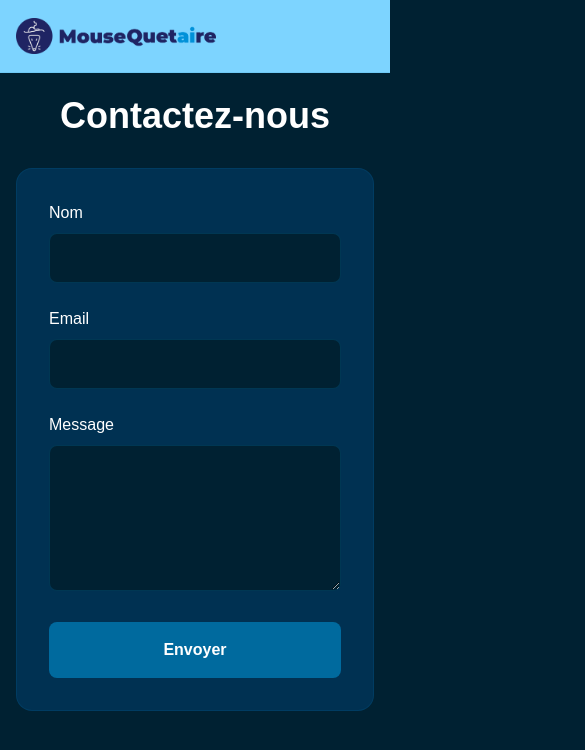
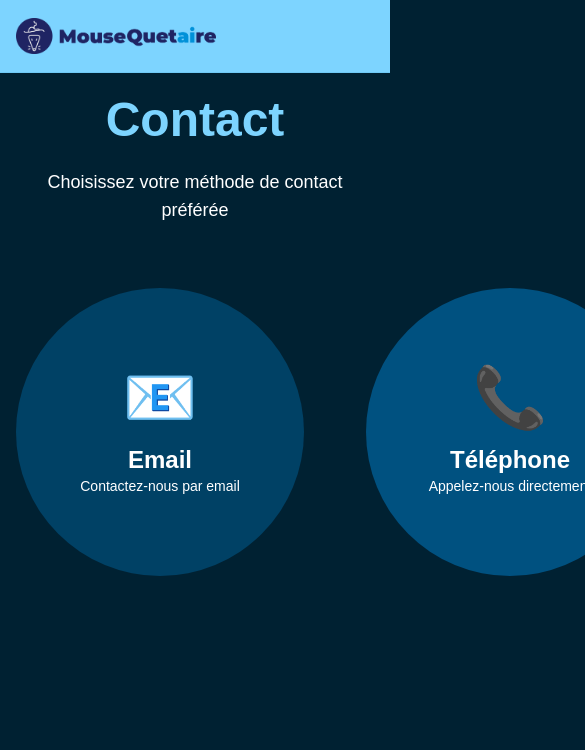
Before and after one commit to IlanDeVinci/mousequetaire-site, a Next.js app: page /contact in a window 390 px wide. Shown: the top 750 px of the page, 585 px wide, since content can reach past the window. Built offline with nearby package versions, Linux system fonts and the light colour scheme.

Commit message:
page contact

```diff
--- a/app/contact/page.js
+++ b/app/contact/page.js
@@ -1,78 +1,227 @@
 "use client";
-import { useState } from "react";
 import Navbar from "../../components/Navbar";
+import { useState, useCallback, useEffect } from "react";
+
+const contactOptions = [
+	{
+		icon: "📧",
+		title: "Email",
+		description: "Contactez-nous par email",
+		content: (
+			<div className="flex flex-col items-center gap-6">
+				<h3 className="text-3xl font-bold mb-4">Contact par Email</h3>
+				<p className="text-lg mb-6">
+					Envoyez-nous un message et nous vous répondrons dans les plus brefs
+					délais
+				</p>
+				<form className="w-full max-w-md flex flex-col gap-4">
+					<input
+						type="email"
+						placeholder="Votre email"
+						className="w-full p-3 rounded bg-white/10 text-white border border-white/20"
+					/>
+					<textarea
+						placeholder="Votre message"
+						rows={5}
+						className="w-full p-3 rounded bg-white/10 text-white border border-white/20"
+					/>
+					<button className="bg-[#7DD4FF] text-[#002132] font-bold py-3 px-6 rounded">
+						Envoyer
+					</button>
+				</form>
+			</div>
+		),
+		bgColor: "#004165",
+	},
+	{
+		icon: "📞",
+		title: "Téléphone",
+		description: "Appelez-nous directement",
+		content: (
+			<div className="flex flex-col items-center gap-6">
+				<h3 className="text-3xl font-bold mb-4">Contact Téléphonique</h3>
+				<p className="text-lg mb-6">
+					Disponible du lundi au vendredi, de 9h à 18h
+				</p>
+				<a
+					href="tel:+33123456789"
+					className="text-2xl hover:text-[#7DD4FF]">
+					+33 1 23 45 67 89
+				</a>
+			</div>
+		),
+		bgColor: "#005180",
+	},
+	{
+		icon: "💬",
+		title: "Chat",
+		description: "Discutez en direct",
+		content: (
+			<div className="flex flex-col items-center gap-6">
+				<h3 className="text-3xl font-bold mb-4">Chat en Direct</h3>
+				<p className="text-lg mb-6">
+					Notre équipe est disponible pour répondre à vos questions
+				</p>
+				<button className="bg-[#7DD4FF] text-[#002132] font-bold py-3 px-6 rounded">
+					Démarrer le chat
+				</button>
+			</div>
+		),
+		bgColor: "#006A9E",
+	},
+];
 
 export default function Contact() {
-	const [formData, setFormData] = useState({
-		name: "",
-		email: "",
-		message: "",
-	});
+	// Simplify state management
+	const [activeModal, setActiveModal] = useState(null);
+	const [isExpanded, setIsExpanded] = useState(false);
+	const [isAnimating, setIsAnimating] = useState(false);
+	const [circlePosition, setCirclePosition] = useState(null);
 
-	const handleSubmit = (e) => {
-		e.preventDefault();
-		// Ajoutez ici la logique d'envoi du formulaire
-		console.log(formData);
-	};
+	useEffect(() => {
+		const handleEsc = (e) => {
+			if (e.key === "Escape" && !isAnimating && activeModal !== null) {
+				closeModal();
+			}
+		};
+		window.addEventListener("keydown", handleEsc);
+		return () => window.removeEventListener("keydown", handleEsc);
+	}, [isAnimating, activeModal]);
+
+	const handleCircleClick = useCallback(
+		(e, index) => {
+			if (isAnimating) return;
+			setIsAnimating(true);
+			document.body.style.overflow = "hidden";
+
+			const rect = e.currentTarget.getBoundingClientRect();
+			const windowCenter = {
+				x: window.innerWidth / 2,
+				y: window.innerHeight / 2,
+			};
+
+			setCirclePosition({
+				index,
+				rect,
+				transform: {
+					translateX: windowCenter.x - (rect.left + rect.width / 2),
+					translateY: windowCenter.y - (rect.top + rect.height / 2),
+					scale:
+						Math.max(
+							window.innerWidth / rect.width,
+							window.innerHeight / rect.height
+						) * 1.1,
+				},
+			});
+
+			setActiveModal(index);
+			requestAnimationFrame(() => {
+				setIsExpanded(true);
+				setTimeout(() => setIsAnimating(false), 700);
+			});
+		},
+		[isAnimating]
+	);
+
+	const closeModal = useCallback(() => {
+		if (isAnimating) return;
+		setIsAnimating(true);
+		setIsExpanded(false);
+
+		setTimeout(() => {
+			setActiveModal(null);
+			setCirclePosition(null);
+			setIsAnimating(false);
+			document.body.style.overflow = "auto";
+		}, 700);
+	}, [isAnimating]);
 
 	return (
 		<>
 			<Navbar />
-			<main className="pt-24 pb-16 min-h-screen bg-[#002132]">
-				<div className="container mx-auto px-4 max-w-xl">
-					<h1 className="text-4xl md:text-5xl font-bold mb-8 text-center text-white">
-						Contactez-nous
+			<main className="pt-24 pb-16 bg-[#002132] min-h-screen">
+				<div className="container mx-auto px-4">
+					<h1 className="text-5xl font-bold mb-6 text-center text-[#7DD4FF]">
+						Contact
 					</h1>
-					<form
-						onSubmit={handleSubmit}
-						className="space-y-6 bg-[#003152] p-8 rounded-2xl border border-[#006A9E]/20">
-						{[
-							{ id: "name", label: "Nom", type: "text" },
-							{ id: "email", label: "Email", type: "email" },
-						].map((field) => (
+					<p className="text-white text-center max-w-2xl mx-auto mb-16 text-lg">
+						Choisissez votre méthode de contact préférée
+					</p>
+
+					<div className="flex justify-center mb-24 relative h-72">
+						<div className="w-[1000px] relative">
+							{contactOptions.map((option, index) => (
+								<div
+									key={index}
+									className="absolute top-0 transition-all duration-700"
+									style={{
+										left: `${index * 350}px`,
+										width: "288px",
+										opacity:
+											activeModal !== null && activeModal !== index ? 0 : 1,
+									}}>
+									<div
+										onClick={(e) => !activeModal && handleCircleClick(e, index)}
+										className={`w-72 h-72 rounded-full flex items-center justify-center
+											${!activeModal ? "cursor-pointer hover:scale-105" : ""}
+											transition-all duration-700 ease-in-out`}
+										style={{
+											backgroundColor: option.bgColor,
+											transform:
+												activeModal === index && isExpanded
+													? `translate(${circlePosition?.transform.translateX}px, ${circlePosition?.transform.translateY}px) scale(${circlePosition?.transform.scale})`
+													: "none",
+										}}>
+										{/* Circle Content */}
+										<div
+											className={`flex flex-col items-center transition-opacity duration-700
+                                            ${
+																							!isExpanded
+																								? "opacity-100"
+																								: "opacity-0"
+																						}`}>
+											<span className="text-6xl text-white mb-4">
+												{option.icon}
+											</span>
+											<div className="text-center text-white">
+												<h3 className="text-2xl font-bold">{option.title}</h3>
+												<p className="text-sm">{option.description}</p>
+											</div>
+										</div>
+									</div>
+								</div>
+							))}
+						</div>
+					</div>
+
+					{/* Separate Modal Overlay */}
+					{activeModal !== null && (
+						<div
+							className={`fixed inset-0 z-[1001] flex items-center justify-center pointer-events-none
+                            transition-opacity duration-300 ${
+															isExpanded && !isAnimating
+																? "opacity-100"
+																: "opacity-0"
+														}`}>
 							<div
-								key={field.id}
-								className="group">
-								<label
-									htmlFor={field.id}
-									className="block mb-2 font-medium text-white">
-									{field.label}
-								</label>
-								<input
-									type={field.type}
-									id={field.id}
-									value={formData[field.id]}
-									onChange={(e) =>
-										setFormData({ ...formData, [field.id]: e.target.value })
-									}
-									className="w-full p-3 bg-[#002132] border border-[#006A9E]/30 rounded-lg text-white focus:ring-2 focus:ring-[#006A9E] focus:border-transparent transition-all duration-300 outline-none hover:border-[#006A9E]"
-									required
-								/>
+								className={`relative w-[90%] max-w-4xl pointer-events-auto
+                                transition-all duration-300 ${
+																	isExpanded ? "scale-100" : "scale-95"
+																}`}>
+								<div className="text-white">
+									{contactOptions[activeModal].content}
+								</div>
+								<button
+									onClick={!isAnimating ? closeModal : undefined}
+									className="absolute -top-2 -right-2 text-white text-xl
+                                        hover:text-[#7DD4FF] transition-colors p-4
+                                        hover:bg-black/10 rounded-full"
+									aria-label="Close modal">
+									✕
+								</button>
 							</div>
-						))}
-						<div className="group">
-							<label
-								htmlFor="message"
-								className="block mb-2 font-medium text-white">
-								Message
-							</label>
-							<textarea
-								id="message"
-								rows="5"
-								value={formData.message}
-								onChange={(e) =>
-									setFormData({ ...formData, message: e.target.value })
-								}
-								className="w-full p-3 bg-[#002132] border border-[#006A9E]/30 rounded-lg text-white focus:ring-2 focus:ring-[#006A9E] focus:border-transparent transition-all duration-300 outline-none hover:border-[#006A9E]"
-								required
-							/>
 						</div>
-						<button
-							type="submit"
-							className="w-full py-4 px-6 bg-[#006A9E] text-white rounded-lg font-semibold hover:bg-[#0085c7] hover:shadow-lg shadow-[#006A9E]/50 transform hover:-translate-y-0.5 transition-all duration-300">
-							Envoyer
-						</button>
-					</form>
+					)}
 				</div>
 			</main>
 		</>
```
